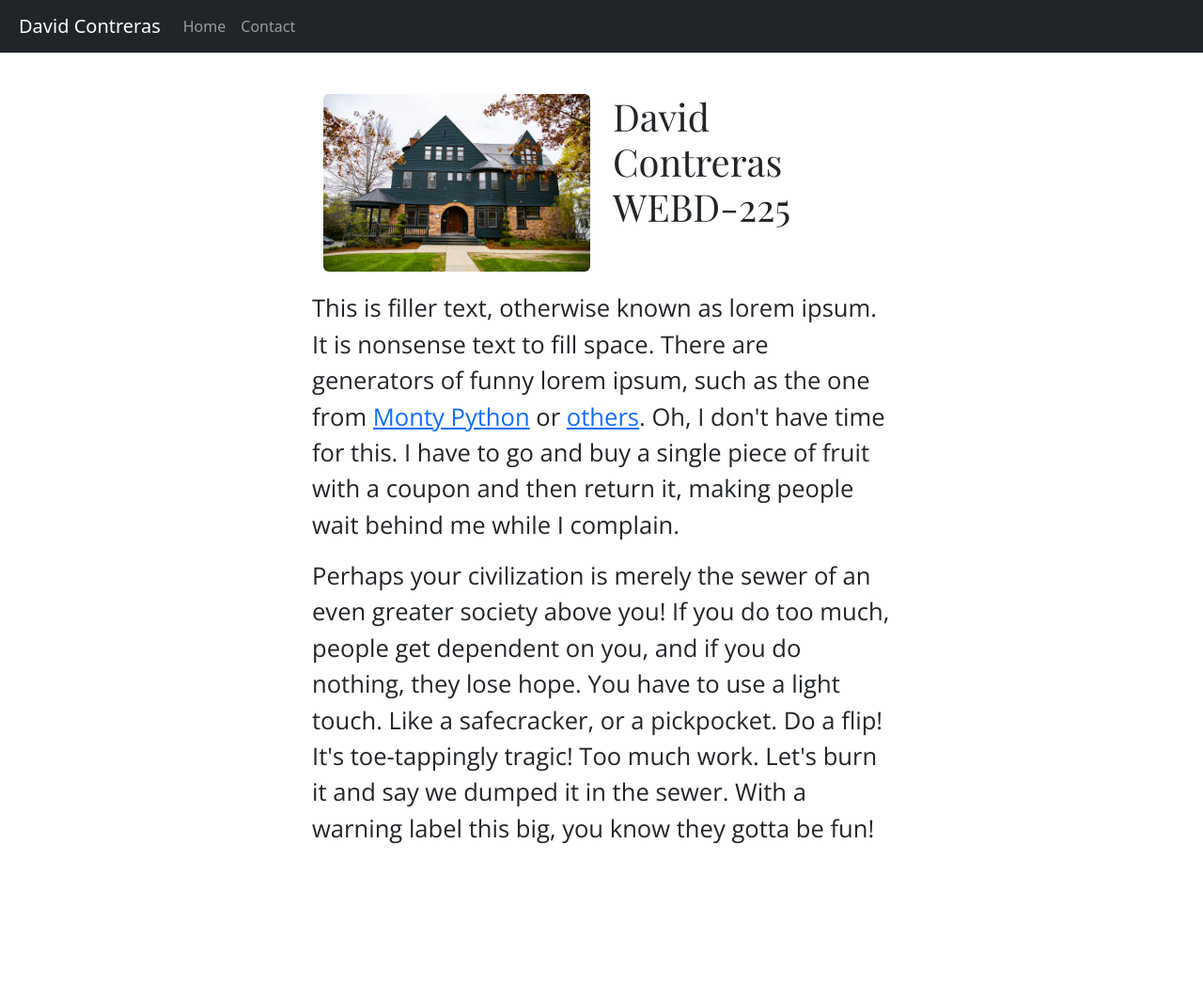
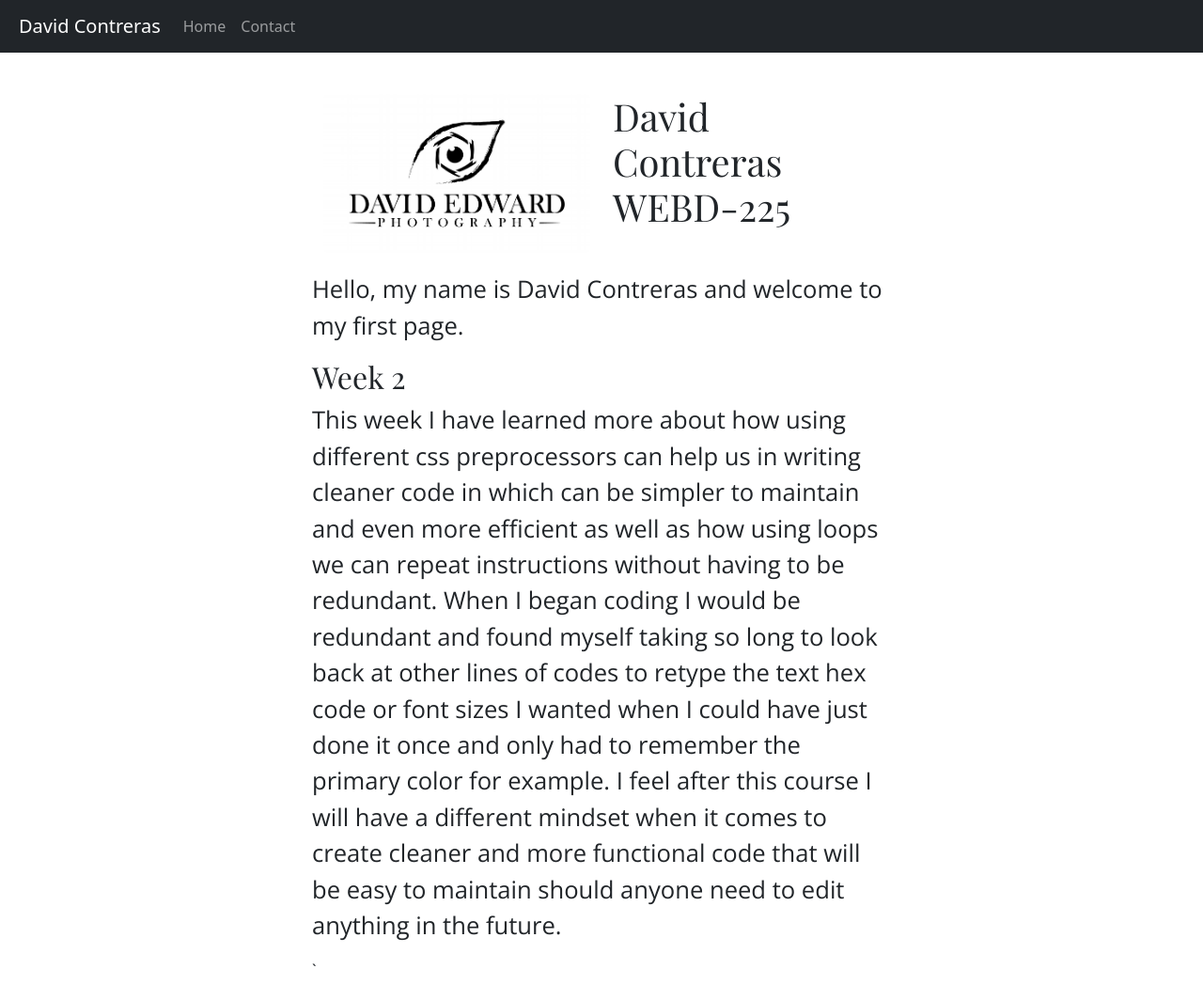
Before and after one commit to davcon10/davcon10.github.io, a plain HTML site: page index.html in a window 1280 px wide. Shown: the whole page at 94% size. Before the commit the page ends 937 px from the top, so only its background shows below. Drawn offline with nearby package versions, Linux system fonts and the light colour scheme.

Commit message:
Add files via upload

```diff
--- a/index.html
+++ b/index.html
@@ -36,7 +36,7 @@
         <div class="container home_2col">
             <div class="row">
                 <div class="col">
-                    <img src="images/house.jpg" class="rounded d-block dibley" alt="...">
+                    <img src="images/Davidlogo.jpg" class="rounded d-block dibley" alt="David Edward Photography Logo">
                 </div>
                 <div class="col">
                     <h1>David Contreras WEBD-225</h1>
@@ -44,12 +44,14 @@
             </div>
         </div><!--end 2col-->
 
-        <p>This is filler text, otherwise known as lorem ipsum. It is nonsense text to fill space. There are generators of funny lorem ipsum, such as the one from <a href="https://montypythonipsum.megert.se/">Monty Python</a> or <a href="http://fillerama.io/">others</a>. Oh, I don't have time for this. I have to go and buy a single piece of fruit with a coupon and then return it, making people wait behind me while I complain.</p>
-        <p>Perhaps your civilization is merely the sewer of an even greater society above you! If you do too much, people get dependent on you, and if you do nothing, they lose hope. You have to use a light touch. Like a safecracker, or a pickpocket. Do a flip!  It's toe-tappingly tragic! Too much work. Let's burn it and say we dumped it in the sewer. With a warning label this big, you know they gotta be fun!</p>
-    </main><!-- /.container -->
+        <p>Hello, my name is David Contreras and welcome to my first page.</p>
+        <article>
+            <h2>Week 2</h2>
+            <p> This week I have learned more about how using different css  preprocessors can help us in writing cleaner code in which can be simpler to maintain and even more efficient as well as how using loops we can repeat instructions without having to be redundant. When I began coding I would be redundant and found myself taking so long to look back at other lines of codes to retype the text hex code or font sizes I wanted when I could have just done it once and only had to remember the primary color for example. I feel after this course I will have a different mindset when it comes to create cleaner and more functional code that will be easy to maintain should anyone need to edit anything in the future. </p>
+        </article>
 
     <!-- Bootstrap core JavaScript
-    ================================================== -->
+    ================================================== -->`
     <!-- Placed at the end of the document so the pages load faster -->
     <script src="https://code.jquery.com/jquery-3.2.1.slim.min.js" integrity="sha384-KJ3o2DKtIkvYIK3UENzmM7KCkRr/rE9/Qpg6aAZGJwFDMVNA/GpGFF93hXpG5KkN" crossorigin="anonymous"></script>
     <script src="https://cdn.jsdelivr.net/npm/popper.js@1.12.9/dist/umd/popper.min.js" integrity="sha384-ApNbgh9B+Y1QKtv3Rn7W3mgPxhU9K/ScQsAP7hUibX39j7fakFPskvXusvfa0b4Q" crossorigin="anonymous"></script>
```
